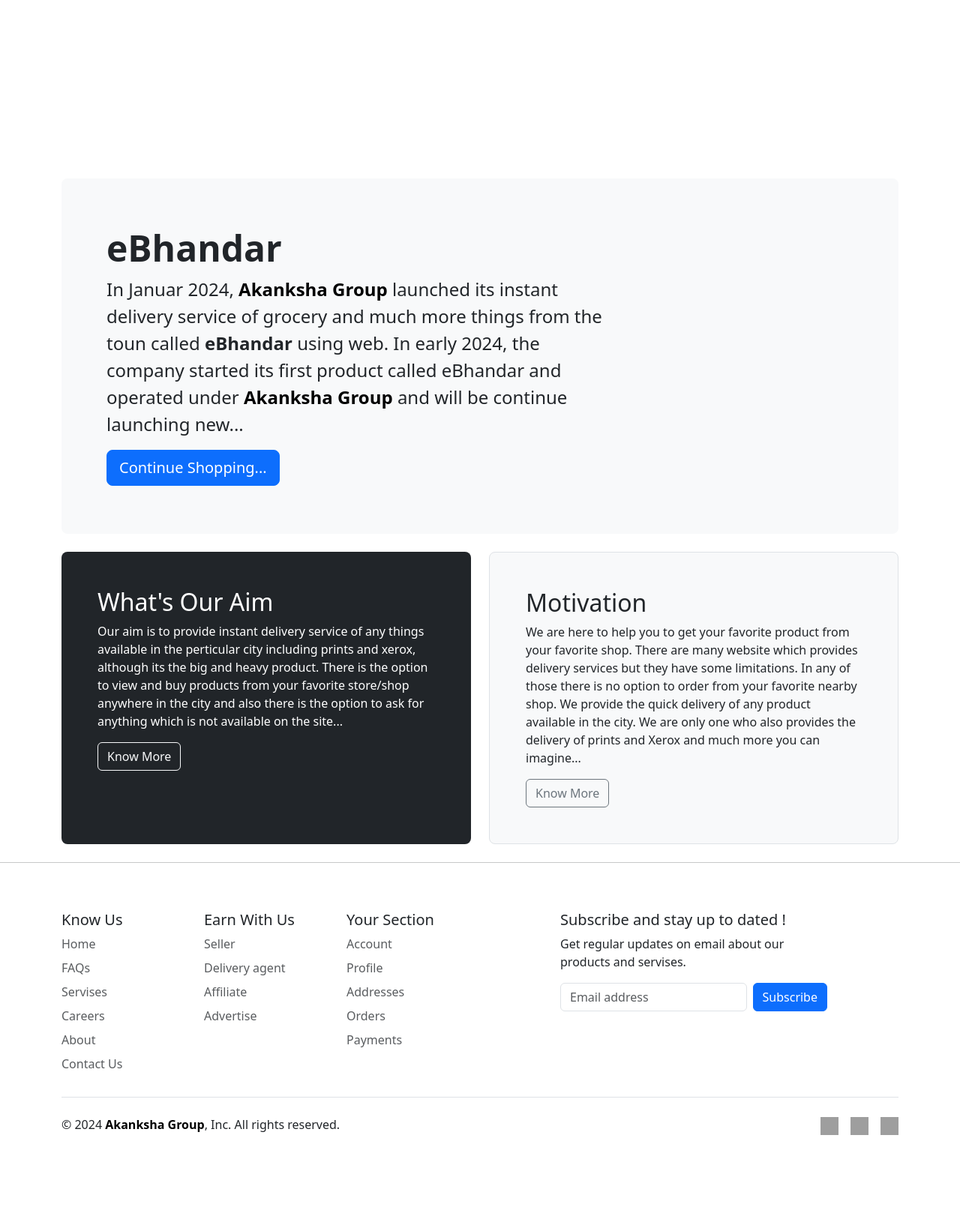
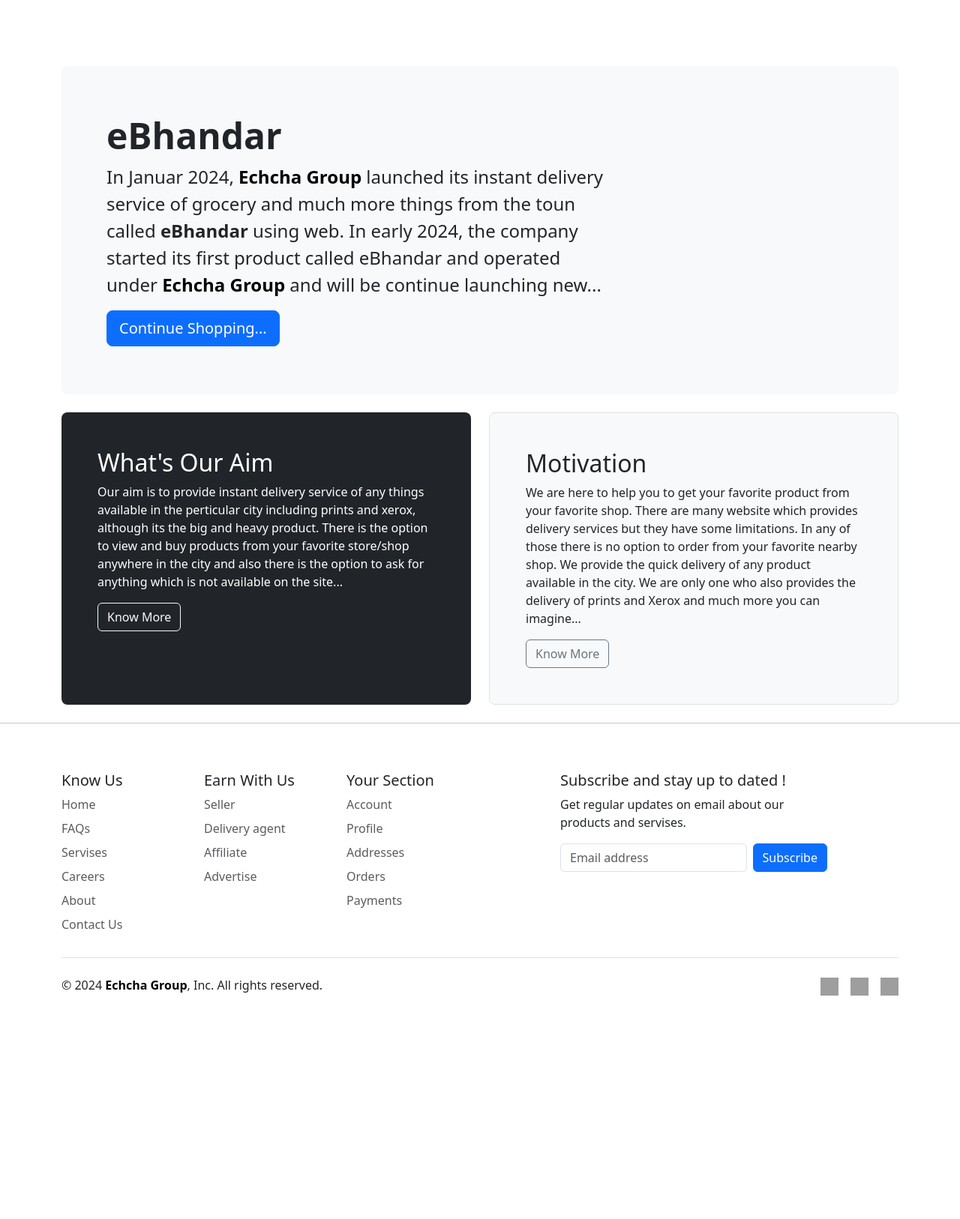
Before and after one commit to MithunRR/eCom, a Django app: page /about in a window 1280 px wide. Shown: the part 56-1682 px from the top of the page at 75% size. After the commit the page ends 1384 px from the top, so only its background shows below. Run offline with Django 4.2, Linux system fonts and the light colour scheme; grey boxes are pictures that could not be loaded.

Commit message:
changes little

```diff
--- a/eBhandar/templates/about.html
+++ b/eBhandar/templates/about.html
@@ -4,13 +4,13 @@
 
 {% block body %}
 
-<main style=" margin-top: 80px; padding-top:150px">
+<main style=" margin-top: 80px;">
     <div class="container py-2">
 
       <div class="p-5 mb-4 bg-light rounded-3">
         <div class="container-fluid py-3">
           <h1 class="display-5 fw-bold">eBhandar</h1>
-          <p class="col-md-8 fs-4">In Januar 2024, <a href="#" style="text-decoration:none; color:black;"><b> Akanksha Group </b></a> launched its instant delivery service of grocery and much more things from the toun called <b>eBhandar</b> using web. In early 2024, the company started its first product called eBhandar and operated under <a href="#" style="text-decoration:none; color:black;"><b> Akanksha Group </b></a> and will be continue launching new...</p>
+          <p class="col-md-8 fs-4">In Januar 2024, <a href="#" style="text-decoration:none; color:black;"><b> Echcha Group </b></a> launched its instant delivery service of grocery and much more things from the toun called <b>eBhandar</b> using web. In early 2024, the company started its first product called eBhandar and operated under <a href="#" style="text-decoration:none; color:black;"><b> Echcha Group </b></a> and will be continue launching new...</p>
           <a href="/"><button class="btn btn-primary btn-lg" type="button">Continue Shopping...</button></a>
         </div>
       </div>
--- a/eBhandar/templates/base.html
+++ b/eBhandar/templates/base.html
@@ -228,7 +228,7 @@
         </div>
 
         <div class="d-flex justify-content-between py-4 my-4 border-top">
-          <p>&copy; 2024 <a href="#" style="text-decoration:none; color:black"><b>Akanksha Group</b></a>, Inc. All rights reserved.</p>
+          <p>&copy; 2024 <a href="#" style="text-decoration:none; color:black"><b>Echcha Group</b></a>, Inc. All rights reserved.</p>
           <ul class="list-unstyled d-flex">
             <li class="ms-3"><a class="link-dark" target="_blank" href="https://www.instagram.com/ebhandar/"><img alt="instagram" src="https://w7.pngwing.com/pngs/815/101/png-transparent-www-mevrouwpak-nl-advertising-graphic-design-instagram-instagram-logo-business-advertising-thumbnail.png" class="bi" width="24" height="24"></a></li>
             <li class="ms-3"><a class="link-dark" href="#"><img alt="twitter" src="https://uxwing.com/wp-content/themes/uxwing/download/brands-and-social-media/x-social-media-logo-icon.svg" class="bi" width="24" height="24"></a></li>
```
Also changed, not shown: db.sqlite3.
